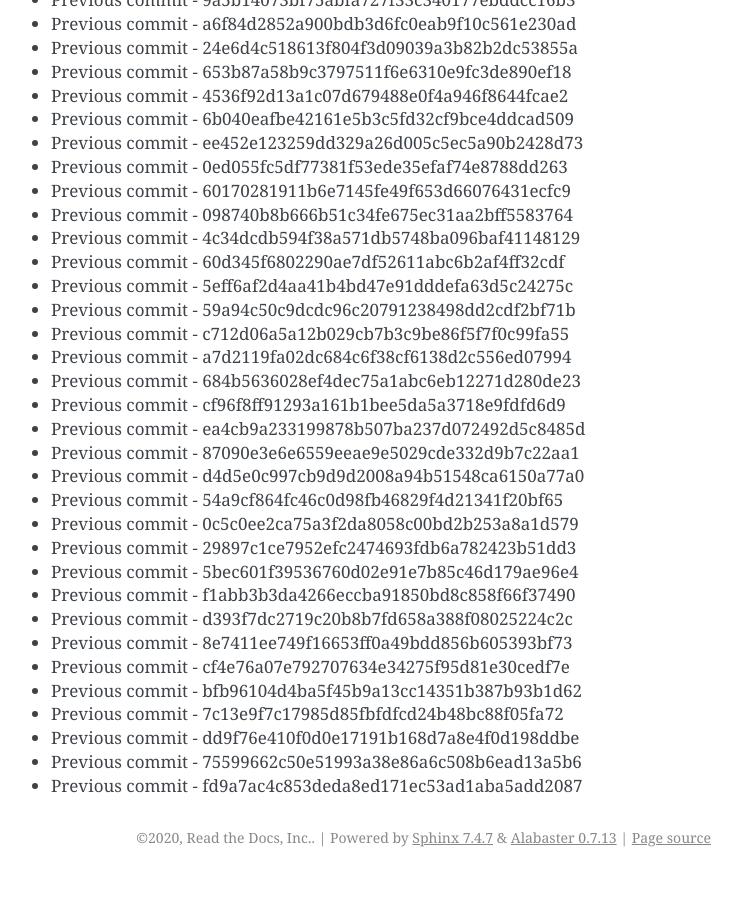
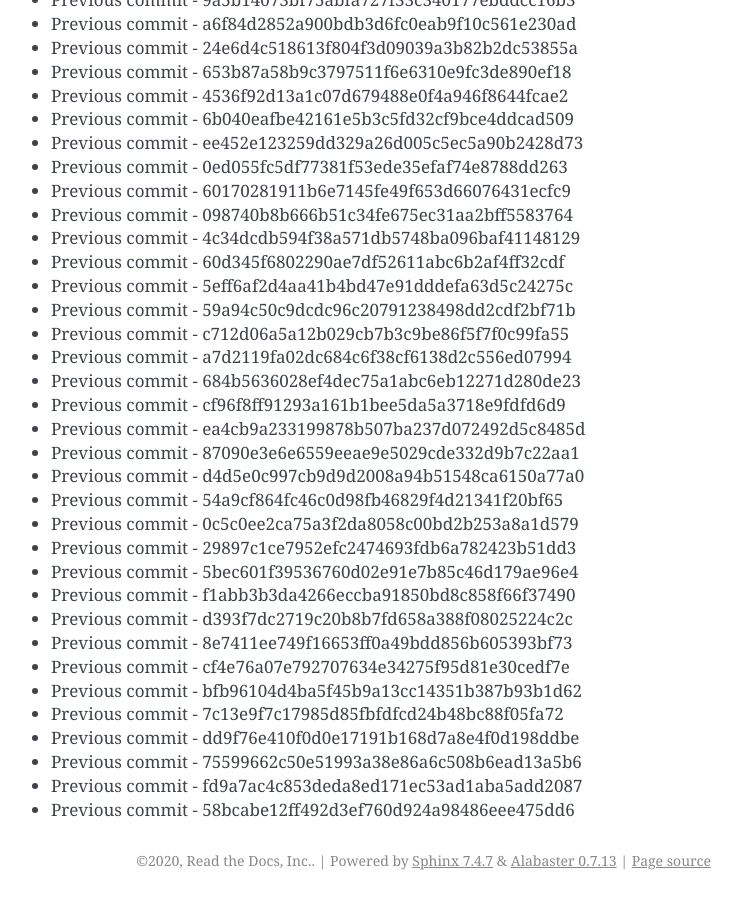
Before and after one commit to readthedocs/rtd-git-stresstest, a Sphinx documentation site: the page built from docs/updates.rst, in a window 1280 px wide and 900 px high, scrolled down 54912 px. Shown: the whole window, without its empty margins (399-1141 px from the left). Built offline with Sphinx 7.4.7, drawn with Linux system fonts in a browser that asks for light colours; before the commit the page ends 55789 px from its top, so only the background shows below that.

Commit message:
Generating commit from previous: 58bcabe12ff492d3ef760d924a98486eee475dd6

```diff
--- a/docs/updates.rst
+++ b/docs/updates.rst
@@ -2339,3 +2339,4 @@ It can be tested for any performance characteristics.
 * Previous commit - dd9f76e410f0d0e17191b168d7a8e4f0d198ddbe
 * Previous commit - 75599662c50e51993a38e86a6c508b6ead13a5b6
 * Previous commit - fd9a7ac4c853deda8ed171ec53ad1aba5add2087
+* Previous commit - 58bcabe12ff492d3ef760d924a98486eee475dd6
```
